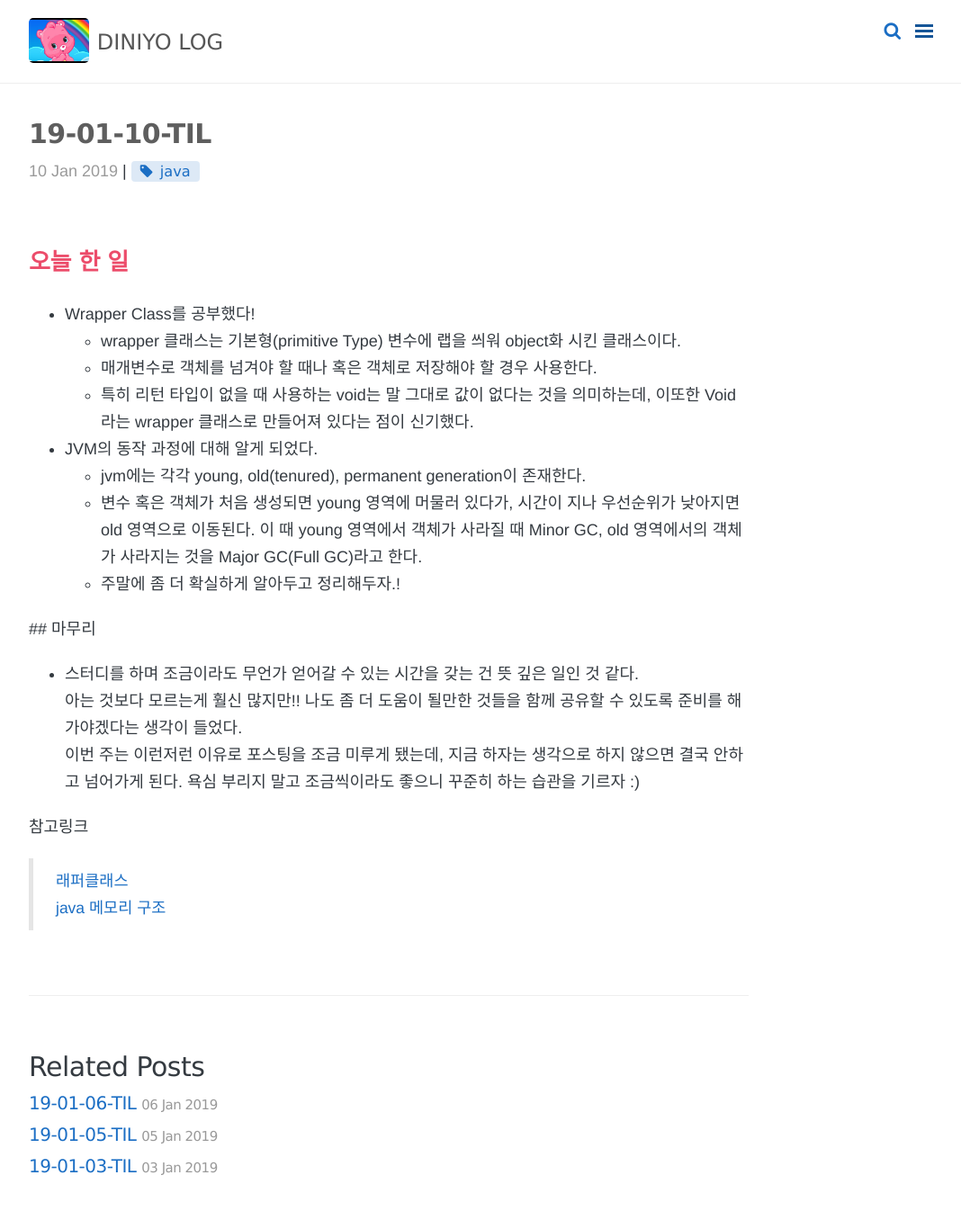
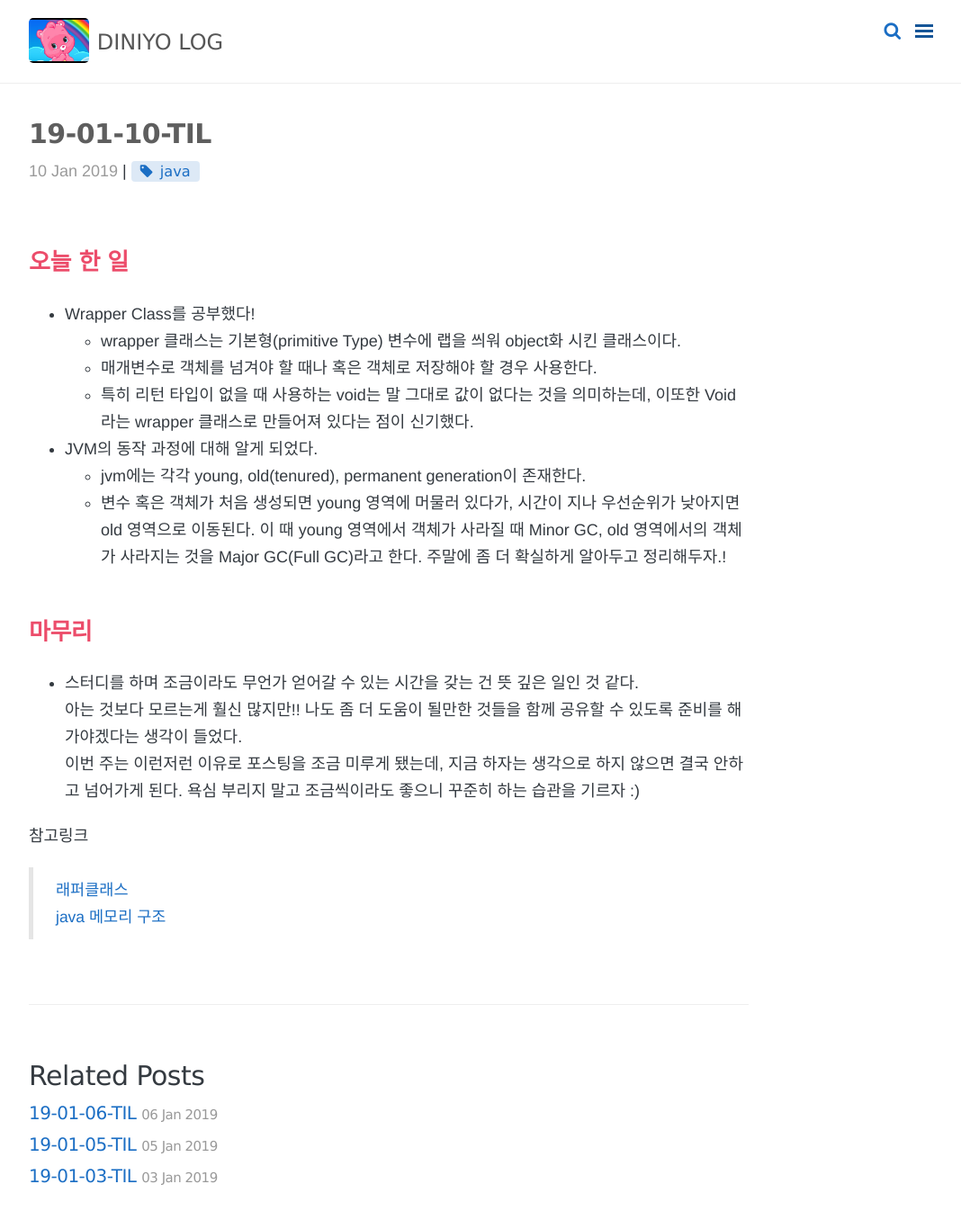
Before and after one commit to diniyo804/diniyo804.github.io, a Jekyll site: the page built from _posts/TIL (Today I Learned)/2019-01-10-TIL.md, in a window 1280 px wide and 1380 px high. Shown: the top 1356 px of the window at 90% size, without its empty margins (208-1276 px from the left). Built offline with Jekyll 4.4.1, drawn with Linux system fonts in a browser that asks for light colours; nearby versions of some CDN libraries; comment, search, counter and statistics services are not loaded.

Commit message:
Update 2019-01-10-TIL.md

```diff
--- a/_posts/TIL (Today I Learned)/2019-01-10-TIL.md
+++ b/_posts/TIL (Today I Learned)/2019-01-10-TIL.md
@@ -8,7 +8,6 @@ comments: true
 ---
 
 ## 오늘 한 일
-
 - Wrapper Class를 공부했다!
     - wrapper 클래스는 기본형(primitive Type) 변수에 랩을 씌워 object화 시킨 클래스이다.
     - 매개변수로 객체를 넘겨야 할 때나 혹은 객체로 저장해야 할 경우 사용한다.
@@ -18,10 +17,10 @@ comments: true
     - jvm에는 각각 young, old(tenured), permanent generation이 존재한다.
     - 변수 혹은 객체가 처음 생성되면 young 영역에 머물러 있다가, 시간이 지나 우선순위가 낮아지면 old 영역으로 이동된다.
     이 때 young 영역에서 객체가 사라질 때 Minor GC, old 영역에서의 객체가 사라지는 것을 Major GC(Full GC)라고 한다.
-    - 주말에 좀 더 확실하게 알아두고 정리해두자.!
+    주말에 좀 더 확실하게 알아두고 정리해두자.!
 
- ## 마무리
 
+## 마무리
  - 스터디를 하며 조금이라도 무언가 얻어갈 수 있는 시간을 갖는 건 뜻 깊은 일인 것 같다.
  아는 것보다 모르는게 훨신 많지만!! 나도 좀 더 도움이 될만한 것들을 함께 공유할 수 있도록 준비를 해가야겠다는 생각이 들었다.
  이번 주는 이런저런 이유로 포스팅을 조금 미루게 됐는데, 지금 하자는 생각으로 하지 않으면 결국 안하고 넘어가게 된다.
```
